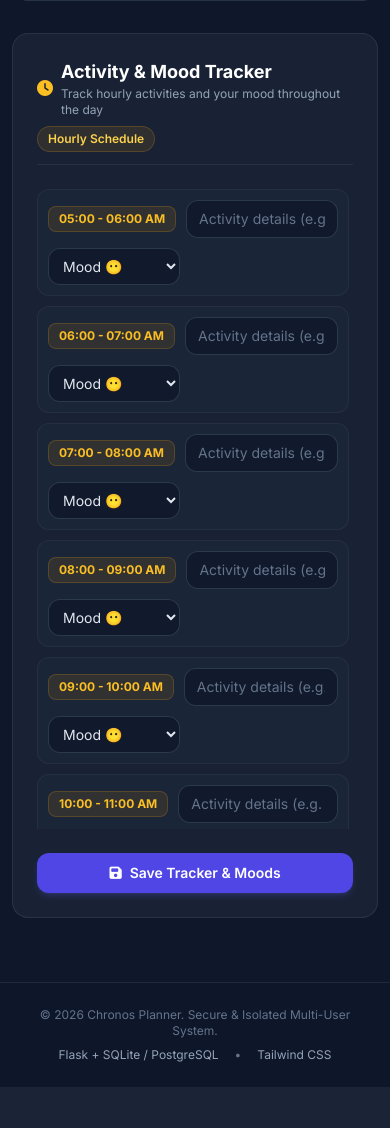
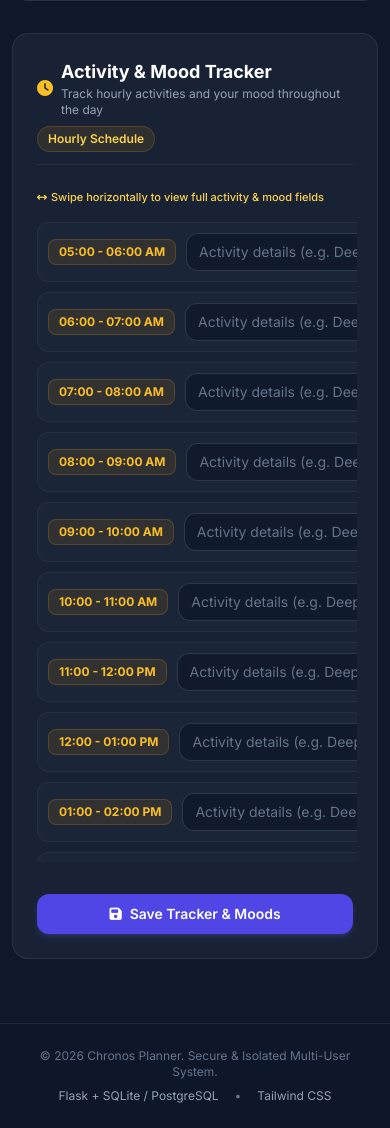
Before and after one commit to nkchoudhary2000/planner_appv1, a Flask app: page /daily in a window 390 px wide. Shown: the part 1280-2408 px from the top of the page. Before the commit the page ends 2367 px from the top, so only its background shows below. Run offline with Flask 3, Linux system fonts and the light colour scheme; the visitor is signed in with stand-in values (Sample User, id 1); data that the repository does not hold is empty; some libraries are stand-ins or nearby versions.

Commit message:
Update weekly header layout and enable horizontal scrolling for daily activity tracker on mobile

```diff
--- a/app/templates/planner/daily.html
+++ b/app/templates/planner/daily.html
@@ -236,14 +236,22 @@
             <form action="{{ url_for('planner.daily', date=selected_date.strftime('%Y-%m-%d')) }}" method="POST" class="space-y-4">
                 <input type="hidden" name="action" value="save_schedule">
 
-                <div class="space-y-2.5 max-h-[640px] overflow-y-auto pr-1">
+                <!-- Mobile Touch Scroll Hint -->
+                <p class="text-[11px] text-amber-300 sm:hidden flex items-center space-x-1 mb-1 font-medium">
+                    <i class="fa-solid fa-arrows-left-right text-[10px]"></i>
+                    <span>Swipe horizontally to view full activity &amp; mood fields</span>
+                </p>
+
+                <!-- Horizontal Scrollable Activity Tracker Container for Mobile -->
+                <div class="overflow-x-auto pb-2 -mx-1 px-1">
+                    <div class="space-y-2.5 max-h-[640px] overflow-y-auto pr-1 min-w-[520px] sm:min-w-full">
                         {% for slot in default_slots %}
                         {% set slot_id = slot.replace(':', '_').replace(' ', '_').replace('-', '_') %}
                         {% set slot_data = schedule.get(slot, {}) %}
                         {% set act_text = slot_data.get('activity', '') if slot_data is mapping else slot_data %}
                         {% set current_mood = slot_data.get('mood', '') if slot_data is mapping else '' %}
 
-                    <div class="flex flex-wrap sm:flex-nowrap items-center gap-2.5 p-2.5 rounded-xl bg-slate-800/60 border border-slate-700/40 hover:border-slate-600 transition-all">
+                        <div class="flex items-center gap-2.5 p-2.5 rounded-xl bg-slate-800/60 border border-slate-700/40 hover:border-slate-600 transition-all">
                             <!-- Hour Range Badge -->
                             <span class="px-2.5 py-1 text-xs font-bold text-amber-400 bg-amber-500/10 rounded-lg border border-amber-500/20 flex-shrink-0 whitespace-nowrap">
                                 {{ slot }}
@@ -254,7 +262,7 @@
                                    name="slot_act_{{ slot_id }}"
                                    value="{{ act_text }}"
                                    placeholder="Activity details (e.g. Deep Work, Team Meeting)..."
-                               class="flex-1 min-w-[140px] bg-slate-900/80 border border-slate-700/80 rounded-xl px-3 py-2 text-sm text-slate-100 placeholder-slate-500 focus:outline-none focus:ring-2 focus:ring-amber-500/50 hover:border-slate-600 transition-all">
+                                   class="flex-1 min-w-[200px] bg-slate-900/80 border border-slate-700/80 rounded-xl px-3 py-2 text-sm text-slate-100 placeholder-slate-500 focus:outline-none focus:ring-2 focus:ring-amber-500/50 hover:border-slate-600 transition-all">
 
                             <!-- Mood Dropdown with Emoji (Just right to activity field, same row) -->
                             <select name="slot_mood_{{ slot_id }}"
@@ -271,6 +279,7 @@
                             </select>
                         </div>
                         {% endfor %}
+                    </div>
                 </div>
 
                 <div class="pt-2 flex justify-end">
--- a/app/templates/planner/weekly.html
+++ b/app/templates/planner/weekly.html
@@ -8,10 +8,12 @@
     <div class="glass-panel p-6 rounded-2xl border border-slate-700/60 flex flex-col md:flex-row items-center justify-between gap-4">
         <div>
             <span class="text-xs font-semibold text-brand-400 uppercase tracking-wider">Weekly Overview</span>
-            <h1 class="text-2xl font-extrabold text-white mt-0.5">
+            <h1 class="text-2xl sm:text-3xl font-extrabold text-white mt-0.5">
                 Week {{ selected_week }}, {{ selected_year }}
-                <span class="text-sm font-medium text-slate-400 ml-2">({{ start_of_week.strftime('%B %d') }} - {{ end_of_week.strftime('%B %d, %Y') }})</span>
             </h1>
+            <p class="text-xs sm:text-sm font-medium text-slate-400 mt-1">
+                ({{ start_of_week.strftime('%B %d') }} - {{ end_of_week.strftime('%B %d, %Y') }})
+            </p>
         </div>
 
         <!-- Week Navigation Controls -->
```
Lines whose indentation alone changed are shown as unchanged.
